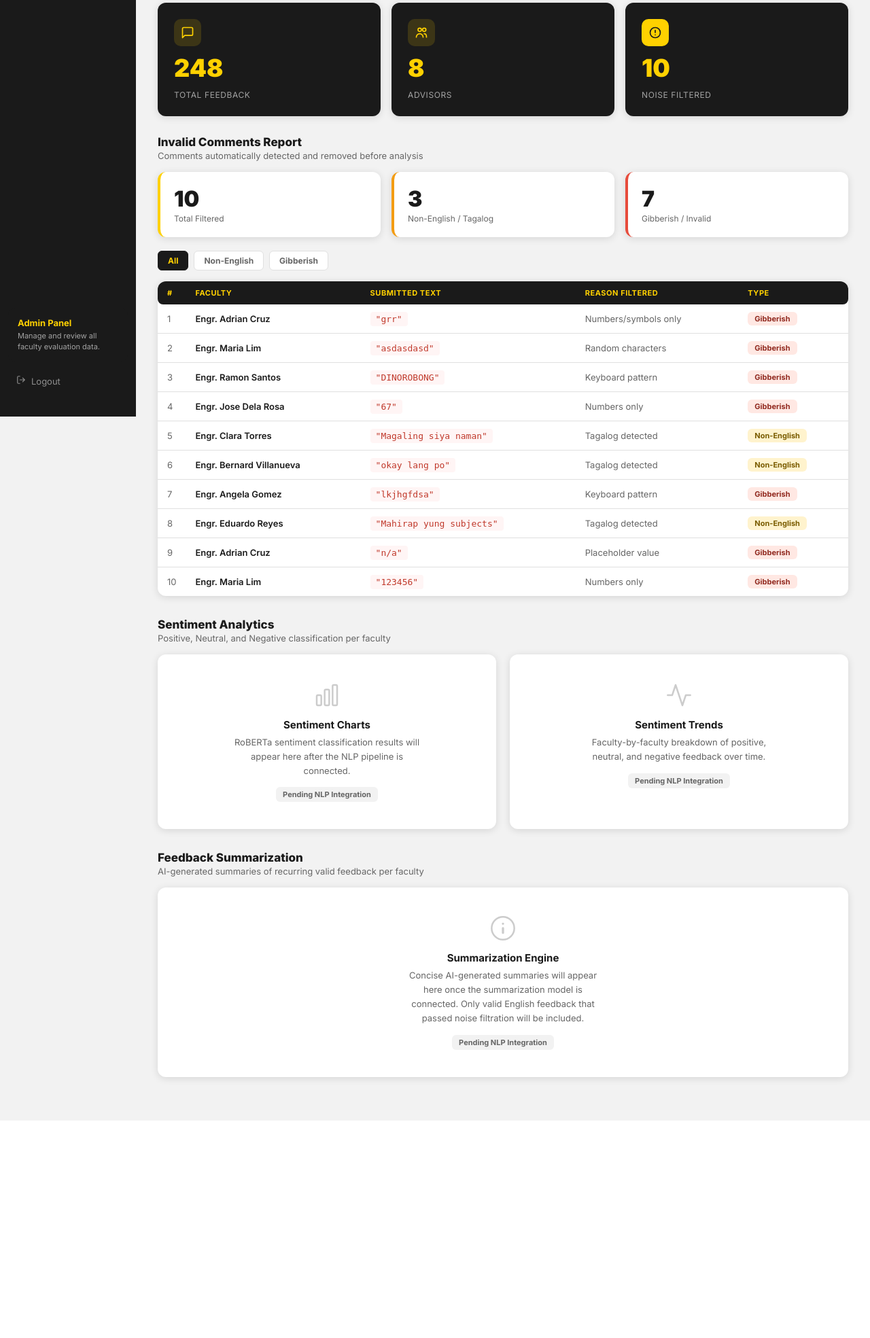
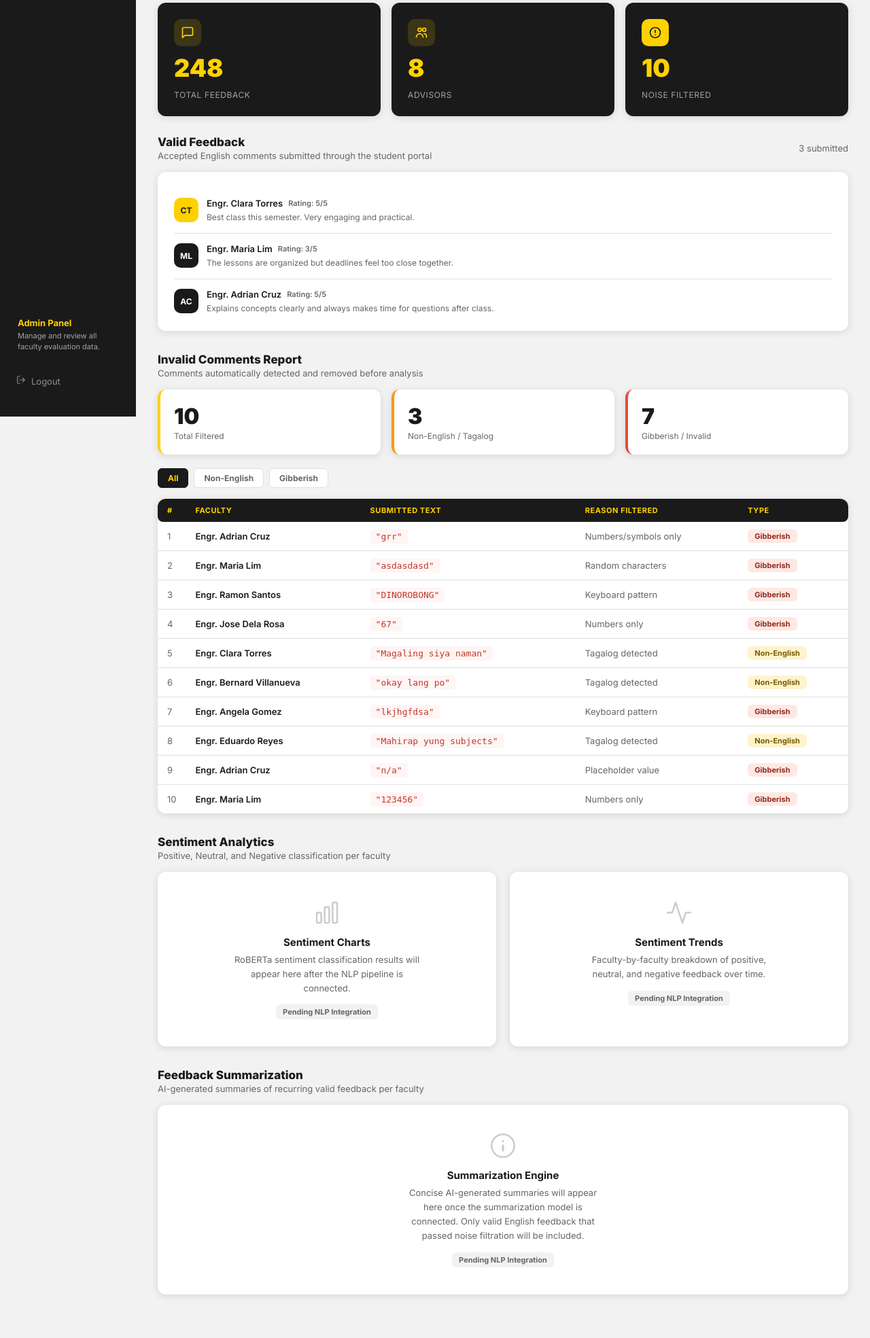
Before and after one commit to jeydiislabon/SENSE-UI-test, a Flask app: page /admin/dashboard in a window 1280 px wide. Shown: the part 187-2156 px from the top of the page at 68% size. Before the commit the page ends 1836 px from the top, so only its background shows below. Run offline with Flask 3, Linux system fonts and the light colour scheme; the visitor is signed in with stand-in values (Sample User, id 1).

Commit message:
feat: show valid submissions in admin dashboard, persist during session

```diff
--- a/app.py
+++ b/app.py
@@ -242,6 +242,13 @@ NOISE_LOG = [
     {"faculty": "Engr. Maria Lim",        "text": "123456",        "reason": "Numbers only",           "type": "gibberish"},
 ]
 
+# Valid submissions received during this session
+VALID_SUBMISSIONS = [
+    {"faculty": "Engr. Adrian Cruz",  "initials": "AC", "color": "#1A1A1A", "text": "Explains concepts clearly and always makes time for questions after class.", "rating": 5},
+    {"faculty": "Engr. Maria Lim",    "initials": "ML", "color": "#1A1A1A", "text": "The lessons are organized but deadlines feel too close together.", "rating": 3},
+    {"faculty": "Engr. Clara Torres", "initials": "CT", "color": "#FFD100", "text": "Best class this semester. Very engaging and practical.", "rating": 5},
+]
+
 LATEST_COMMENTS = [
     {"initials": "AC", "color": "#1A1A1A", "name": "Engr. Adrian Cruz",       "label": "Positive", "text": "Explains concepts clearly and always makes time for questions after class."},
     {"initials": "ML", "color": "#1A1A1A", "name": "Engr. Maria Lim",         "label": "Neutral",  "text": "The lessons are organized, but the project deadlines sometimes feel too close together."},
@@ -422,9 +429,20 @@ def submit_evaluation(faculty_id):
                 "message": "Your response appears to be invalid. Please write a meaningful evaluation in English."
             })
 
-    # Valid — mock sentiment for now
+    # Valid — store in VALID_SUBMISSIONS
     import random
     label = random.choice(["Positive", "Neutral", "Negative"])
+    member = next((f for f in FACULTY if f["id"] == faculty_id), None)
+    if member:
+        VALID_SUBMISSIONS.append({
+            "faculty":  member["name"],
+            "initials": member["initials"],
+            "color":    member["color"],
+            "text":     text,
+            "rating":   rating,
+            "label":    label,
+        })
+        STATS["total_feedback"] = 248 + len(VALID_SUBMISSIONS)
     return jsonify({
         "status": "success",
         "label": label,
@@ -467,6 +485,7 @@ def admin_dashboard():
                            stats=STATS,
                            latest_comments=LATEST_COMMENTS,
                            noise_log=NOISE_LOG,
+                           valid_submissions=VALID_SUBMISSIONS,
                            tagalog_count=tagalog_count,
                            gibberish_count=gibberish_count,
                            faculty=FACULTY)
--- a/templates/admin_dashboard.html
+++ b/templates/admin_dashboard.html
@@ -249,6 +249,45 @@
         </div>
       </div>
 
+      <!-- Valid Feedback (submitted this session) -->
+      <div class="section-block">
+        <div class="section-header">
+          <div>
+            <div class="section-title">Valid Feedback</div>
+            <div class="section-desc">Accepted English comments submitted through the student portal</div>
+          </div>
+          <span style="font-size:13px; color:var(--text-muted);">{{ valid_submissions | length }} submitted</span>
+        </div>
+
+        <div class="card">
+          {% if valid_submissions %}
+            {% for s in valid_submissions | reverse %}
+            <div class="comment-item">
+              <div class="avatar" style="background: {{ s.color }}; color: {{ '#1A1A1A' if s.color == '#FFD100' else '#fff' }}; width:36px; height:36px; font-size:12px; font-weight:700; border-radius:10px; display:flex; align-items:center; justify-content:center; flex-shrink:0;">
+                {{ s.initials }}
+              </div>
+              <div class="comment-meta" style="flex:1;">
+                <div class="comment-name" style="font-size:13px; font-weight:600; margin-bottom:4px; display:flex; align-items:center; gap:8px;">
+                  {{ s.faculty }}
+                  {% if s.label is defined %}
+                  <span class="badge {{ s.label | lower }}">{{ s.label }}</span>
+                  {% endif %}
+                  {% if s.rating is defined %}
+                  <span style="font-size:11px; color:var(--text-muted);">Rating: {{ s.rating }}/5</span>
+                  {% endif %}
+                </div>
+                <div class="comment-text" style="font-size:12px; color:var(--text-muted);">{{ s.text }}</div>
+              </div>
+            </div>
+            {% endfor %}
+          {% else %}
+            <div style="text-align:center; padding:32px; color:var(--text-muted); font-size:13px;">
+              No valid feedback submitted yet this session.
+            </div>
+          {% endif %}
+        </div>
+      </div>
+
       <!-- Noise Filtration Report -->
       <div class="section-block">
         <div class="section-header">
```
